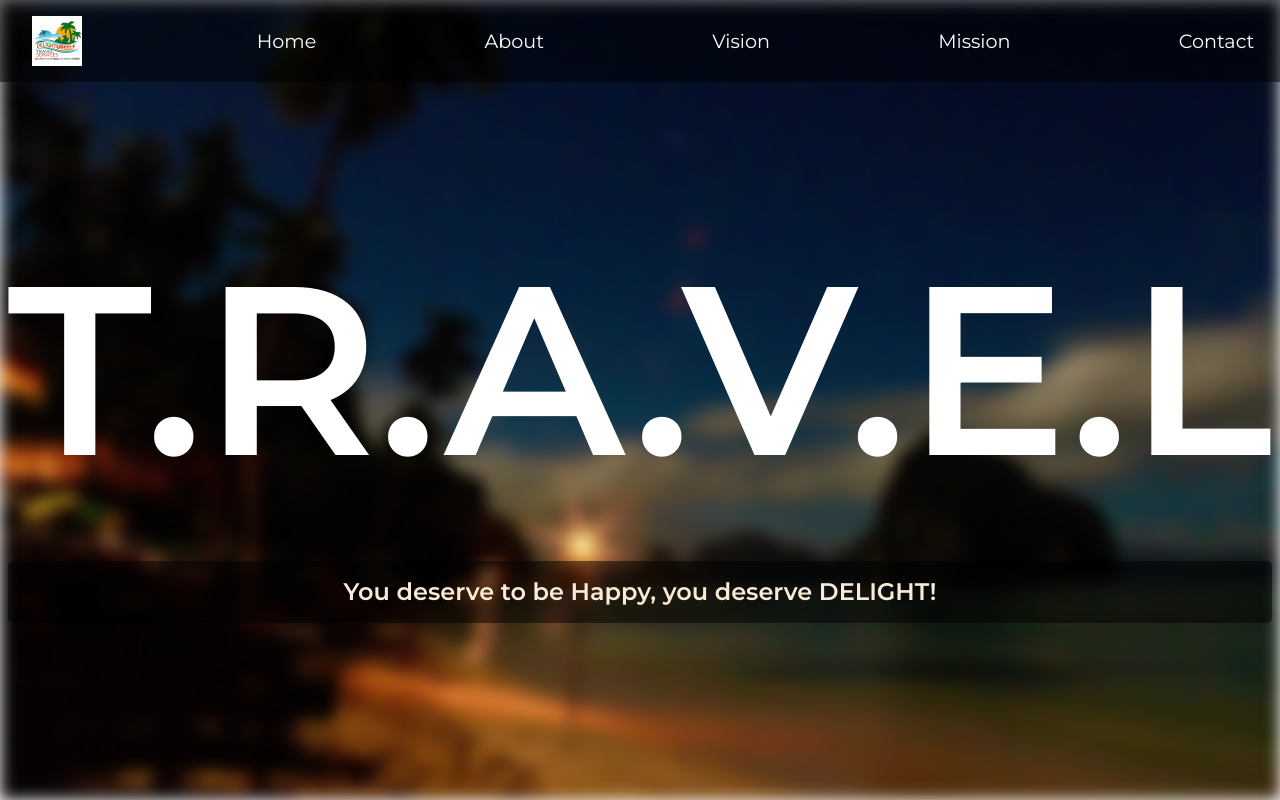
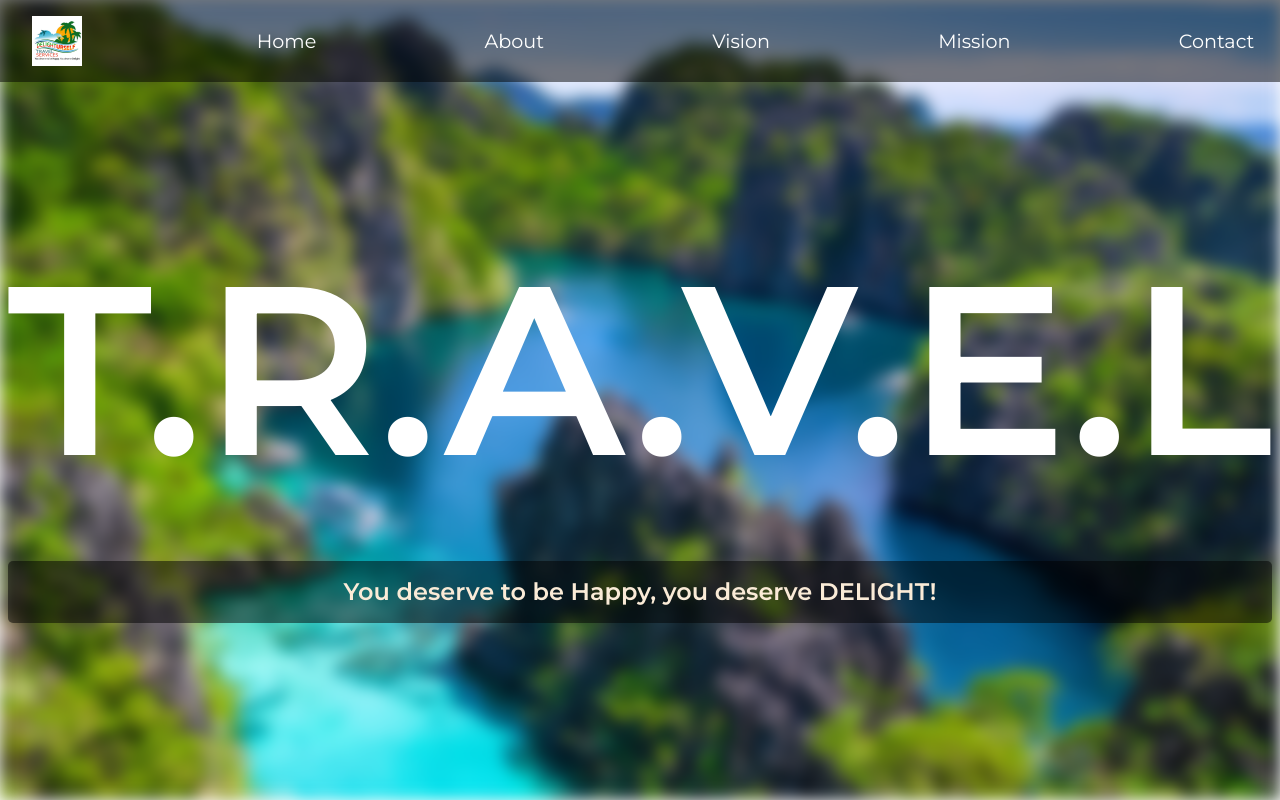
Before and after one commit to Portscape/Delighturself, a plain HTML site: page index.html in a window 1280 px wide. Shown: the top 800 px of the page. Drawn offline with Linux system fonts and the light colour scheme.

Commit message:
Update styles.css

```diff
--- a/styles.css
+++ b/styles.css
@@ -31,7 +31,7 @@ header {
     left: 0;
     width: 100%;
     height: 100%;
-    background-image: url('12.jpg');
+    background-image: url('backg.jpg');
     background-size: cover;
     background-position: center;
     filter: blur(8px); /* Blur the background image */
```
